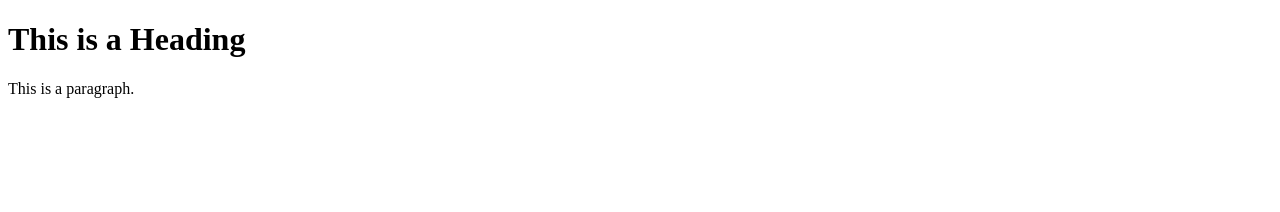
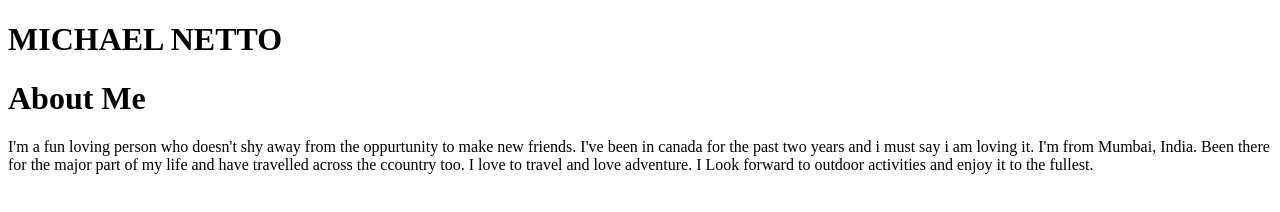
Before and after one commit to mikenetto87/Basic-Portfolio, a plain HTML site: page index.html in a window 1280 px wide. Drawn offline with Linux system fonts and the light colour scheme.

Commit message:
index data added

```diff
--- a/index.html
+++ b/index.html
@@ -1,12 +1,18 @@
 <!DOCTYPE html>
-<html>
+<html lang= eng>
 <head>
-<title>Page Title</title>
+<title>Portfolio</title>
+    <h1>MICHAEL NETTO</h1>
+
 </head>
 <body>
 
-<h1>This is a Heading</h1>
-<p>This is a paragraph.</p>
+<h1>About Me</h1>
+<p> I'm a fun loving person who doesn't shy away from the oppurtunity to make new friends.
+    I've been in canada for the past two years and i must say i am loving it.
+    I'm from Mumbai, India. Been there for the major part of my life and have travelled across the ccountry too.
+    I love to travel and love adventure. I Look forward to outdoor activities and enjoy it to the fullest.
+</p>
 
 </body>
 </html>
```
